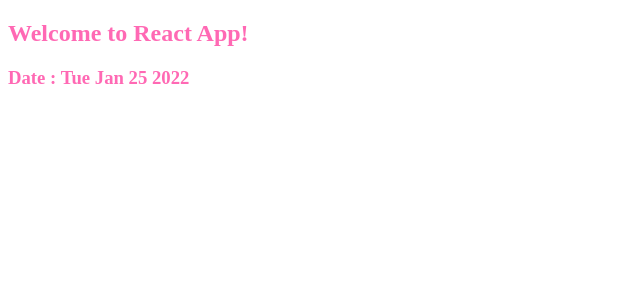
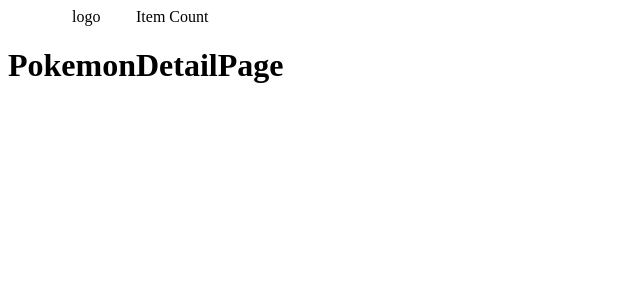
Before and after one commit to fyfirman/toko-poke, a React app: page /pokemon/1 in a window 1280 px wide. Shown: the top 300 px of the page, without its empty margins (0-640 px from the left). Built offline with nearby package versions, Linux system fonts and the light colour scheme.

Commit message:
feat: add router

```diff
--- a/package.json
+++ b/package.json
@@ -22,7 +22,8 @@
     "@emotion/react": "^11.7.1",
     "@emotion/styled": "^11.6.0",
     "react": "^17.0.2",
-    "react-dom": "^17.0.2"
+    "react-dom": "^17.0.2",
+    "react-router-dom": "^5.3.0"
   },
   "devDependencies": {
     "@emotion/eslint-plugin": "^11.7.0",
@@ -30,6 +31,7 @@
     "@types/jest": "^27.4.0",
     "@types/react": "^17.0.38",
     "@types/react-dom": "^17.0.11",
+    "@types/react-router-dom": "^5.3.3",
     "css-loader": "^6.5.1",
     "eslint": "^8.0.0",
     "eslint-config-kentcdodds": "^20.0.1",
--- a/src/App.tsx
+++ b/src/App.tsx
@@ -1,15 +1,15 @@
-import styled from "@emotion/styled";
-
-const Container = styled.div`
-  color: hotpink;
-`;
+import { ThemeProvider } from "@emotion/react";
+import { BrowserRouter } from "react-router-dom";
+import theme from "./lib/theme";
+import Router from "./pages/Router";
 
 function App() {
   return (
-    <Container>
-      <h2>Welcome to React App!</h2>
-      <h3>Date : {new Date().toDateString()}</h3>
-    </Container>
+    <ThemeProvider theme={theme}>
+      <BrowserRouter>
+        <Router />
+      </BrowserRouter>
+    </ThemeProvider>
   );
 }
 
--- /dev/null
+++ b/src/components/molecules/navbar/Navbar.tsx
@@ -0,0 +1,29 @@
+import React from "react";
+import styled from "@emotion/styled";
+
+const Container = styled.nav`
+  display: flex;
+  align-items: space-between;
+`;
+
+const NavItem = styled.div<{ isHidden?: boolean }>`
+  min-width: 64px;
+  visibility: ${({ isHidden }) => (isHidden ? "hidden" : "inherit")};
+`;
+
+interface NavbarProps {
+  canBack?: boolean;
+}
+
+const Navbar: React.FC<NavbarProps> = (props) => {
+  const { canBack = false } = props;
+  return (
+    <Container>
+      <NavItem isHidden={!canBack}>back</NavItem>
+      <NavItem>logo</NavItem>
+      <NavItem>Item Count</NavItem>
+    </Container>
+  );
+};
+
+export default Navbar;
--- /dev/null
+++ b/src/lib/theme.ts
@@ -0,0 +1,9 @@
+import { Theme } from "@emotion/react";
+
+const theme: Theme = {
+  color: {
+    primary: "#C745CA",
+  },
+};
+
+export default theme;
--- /dev/null
+++ b/src/pages/Home.tsx
@@ -0,0 +1,18 @@
+import React from "react";
+import styled from "@emotion/styled";
+
+const Container = styled.div`
+  background-color: "red";
+`;
+
+interface HomeProps {}
+
+const Home: React.FC<HomeProps> = (props) => {
+  return (
+    <Container>
+      <h1>HomePage</h1>
+    </Container>
+  );
+};
+
+export default Home;
--- /dev/null
+++ b/src/pages/MyPokemon.tsx
@@ -0,0 +1,18 @@
+import React from "react";
+import styled from "@emotion/styled";
+
+const Container = styled.div`
+  background-color: "red";
+`;
+
+interface MyPokemonProps {}
+
+const MyPokemon: React.FC<MyPokemonProps> = (props) => {
+  return (
+    <Container>
+      <h1>MyPokemonPage</h1>
+    </Container>
+  );
+};
+
+export default MyPokemon;
--- /dev/null
+++ b/src/pages/NotFound.tsx
@@ -0,0 +1,18 @@
+import React from "react";
+import styled from "@emotion/styled";
+
+const Container = styled.div`
+  background-color: "red";
+`;
+
+interface NotFoundProps {}
+
+const NotFound: React.FC<NotFoundProps> = (props) => {
+  return (
+    <Container>
+      <h1>NotFoundPage</h1>
+    </Container>
+  );
+};
+
+export default NotFound;
--- /dev/null
+++ b/src/pages/PokemonDetail.tsx
@@ -0,0 +1,18 @@
+import React from "react";
+import styled from "@emotion/styled";
+
+const Container = styled.div`
+  background-color: "red";
+`;
+
+interface PokemonDetailProps {}
+
+const PokemonDetail: React.FC<PokemonDetailProps> = (props) => {
+  return (
+    <Container>
+      <h1>PokemonDetailPage</h1>
+    </Container>
+  );
+};
+
+export default PokemonDetail;
--- /dev/null
+++ b/src/pages/Router.tsx
@@ -0,0 +1,29 @@
+import { Route, Redirect, Switch } from "react-router-dom";
+import Navbar from "../components/molecules/navbar/Navbar";
+import Home from "./Home";
+import MyPokemon from "./MyPokemon";
+import NotFound from "./NotFound";
+import PokemonDetail from "./PokemonDetail";
+
+/**
+ * This file purpose is to maintain what page
+ * to view on each url.
+ */
+const Router = () => {
+  return (
+    <>
+      <Navbar />
+      <Switch>
+        <Route exact path="/">
+          <Redirect to="/home" />
+        </Route>
+        <Route component={Home} path="/home" />
+        <Route component={PokemonDetail} path="/pokemon/:id" />
+        <Route component={MyPokemon} path="/my-pokemon" />
+        <Route component={NotFound} path="*" />
+      </Switch>
+    </>
+  );
+};
+
+export default Router;
--- a/webpack.config.js
+++ b/webpack.config.js
@@ -11,6 +11,7 @@ module.exports = {
   },
   devServer: {
     port: 3000,
+    historyApiFallback: true,
   },
   module: {
     rules: [
```
Also changed, not shown: 2 other files (tests, documents, lock files or other folders).
